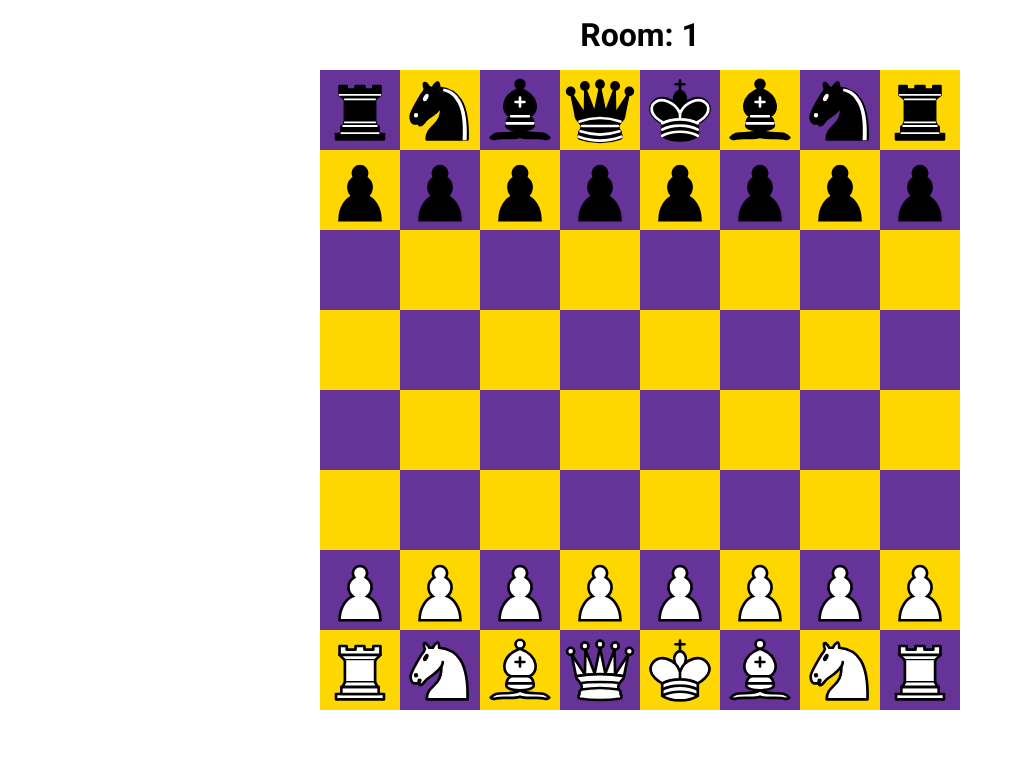
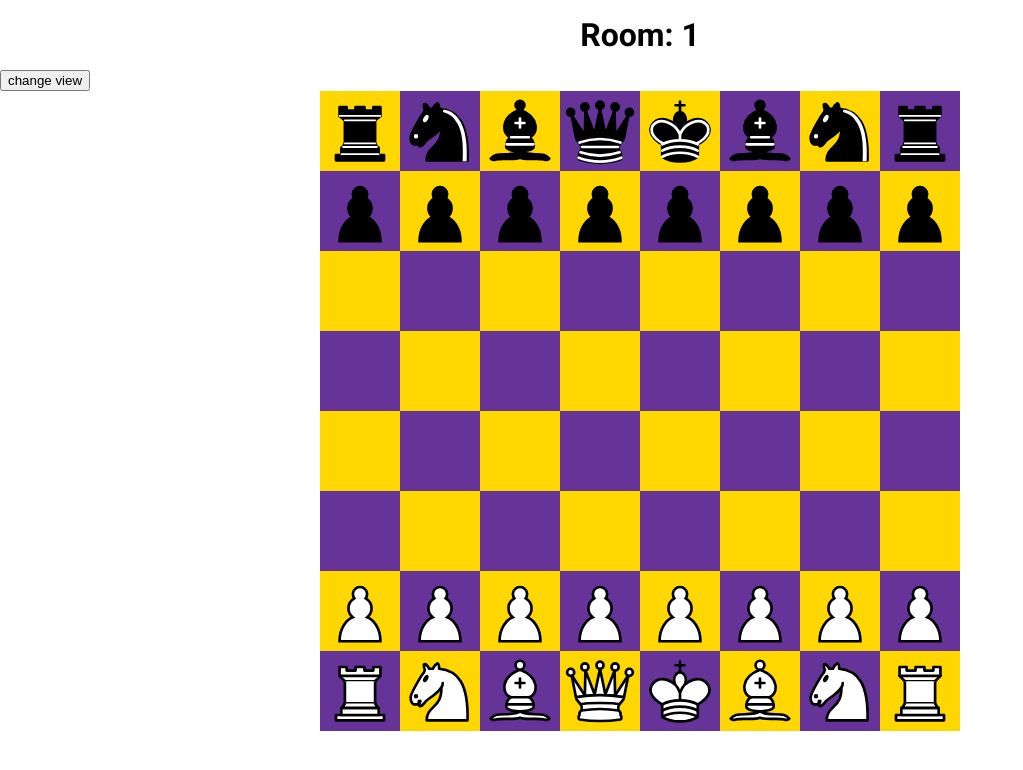
Before and after one commit to Tonny221/chesslink, a Next.js app: page /room/1 in a window 1280 px wide. Shown: the top 770 px of the page, without its empty margins (0-1023 px from the left). Built offline with nearby package versions, Linux system fonts and the light colour scheme.

Commit message:
added button and funcionality to reverse the board

```diff
--- a/components/ChessBoard/ChessBoard.js
+++ b/components/ChessBoard/ChessBoard.js
@@ -1,11 +1,11 @@
-import { React } from "react";
+import { React, useState } from "react";
 import ChessPiece from "@components/ChessPiece/ChessPiece";
 import { Row, Tile, BoardContainer } from "./ChessBoard.styles";
 import { isTileBlack } from "@services/chess/chess.service";
 import useWindowSize from "@hooks/useWindowSize";
 import useDebounce from "@hooks/useDebounce";
 
-const ChessBoard = ({ chess, movePiece, getAllMoves }) => {
+const ChessBoard = ({ chess, movePiece, getAllMoves, isBoardReversed }) => {
   const windowSize = useWindowSize();
   const debouncedWindowSize = useDebounce(windowSize, 50);
 
@@ -20,14 +20,18 @@ const ChessBoard = ({ chess, movePiece, getAllMoves }) => {
   };
 
   return (
-    <BoardContainer>
-      {chess.board().map((row, rowIndex) => {
+    <BoardContainer isBoardReversed={isBoardReversed}>
+      {chess
+        .board()
+        .reverse()
+        .map((row, rowIndex) => {
           return (
             <Row key={rowIndex}>
               {row.map((chessPiece, colIndex) => {
                 return (
                   <Tile
                     key={rowIndex * row.length + colIndex}
+                    onClick={() => console.log([rowIndex + 1, colIndex + 1])}
                     color={
                       isTileBlack(rowIndex, colIndex)
                         ? blackTileColor
--- a/components/ChessBoard/ChessBoard.styles.js
+++ b/components/ChessBoard/ChessBoard.styles.js
@@ -19,10 +19,10 @@ const Row = styled.div(() => {
   };
 });
 
-const BoardContainer = styled.div(() => {
+const BoardContainer = styled.div(({ isBoardReversed }) => {
   return {
     display: "flex",
-    flexDirection: "column",
+    flexDirection: isBoardReversed ? "column" : "column-reverse",
     justifyContent: "center",
     alignItems: "center",
     height: "100%",
--- a/components/Room/Room.js
+++ b/components/Room/Room.js
@@ -4,6 +4,7 @@ import * as ChessJS from "chess.js";
 const Chess = typeof ChessJS === "function" ? ChessJS : ChessJS.Chess;
 
 const Room = () => {
+  const [isPlayerWhite, setIsPlayerWhite] = useState(false);
   const [chess, setChess] = useState();
 
   useEffect(() => {
@@ -22,11 +23,15 @@ const Room = () => {
 
   return (
     <>
+      <button onClick={() => setIsPlayerWhite(!isPlayerWhite)}>
+        change view
+      </button>
       {chess && (
         <ChessBoard
           chess={chess}
           movePiece={movePiece}
           getAllMoves={getAllMoves}
+          isBoardReversed={isPlayerWhite}
         />
       )}
     </>
```
Lines whose indentation alone changed are shown as unchanged.
